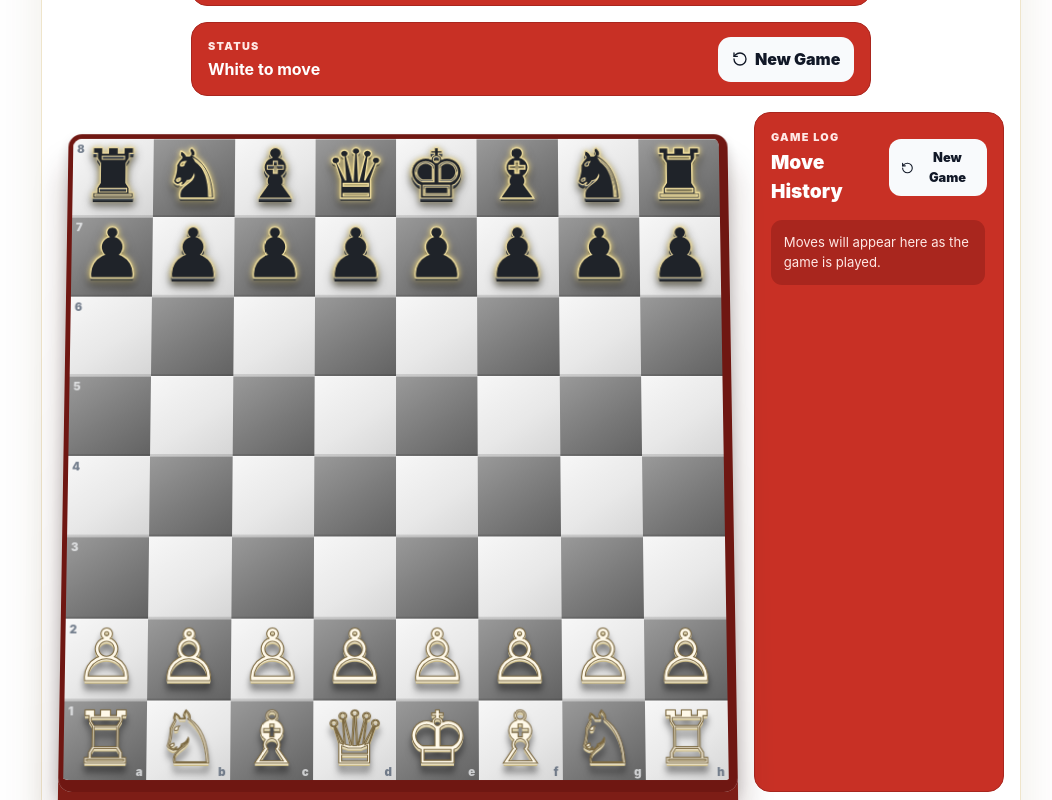
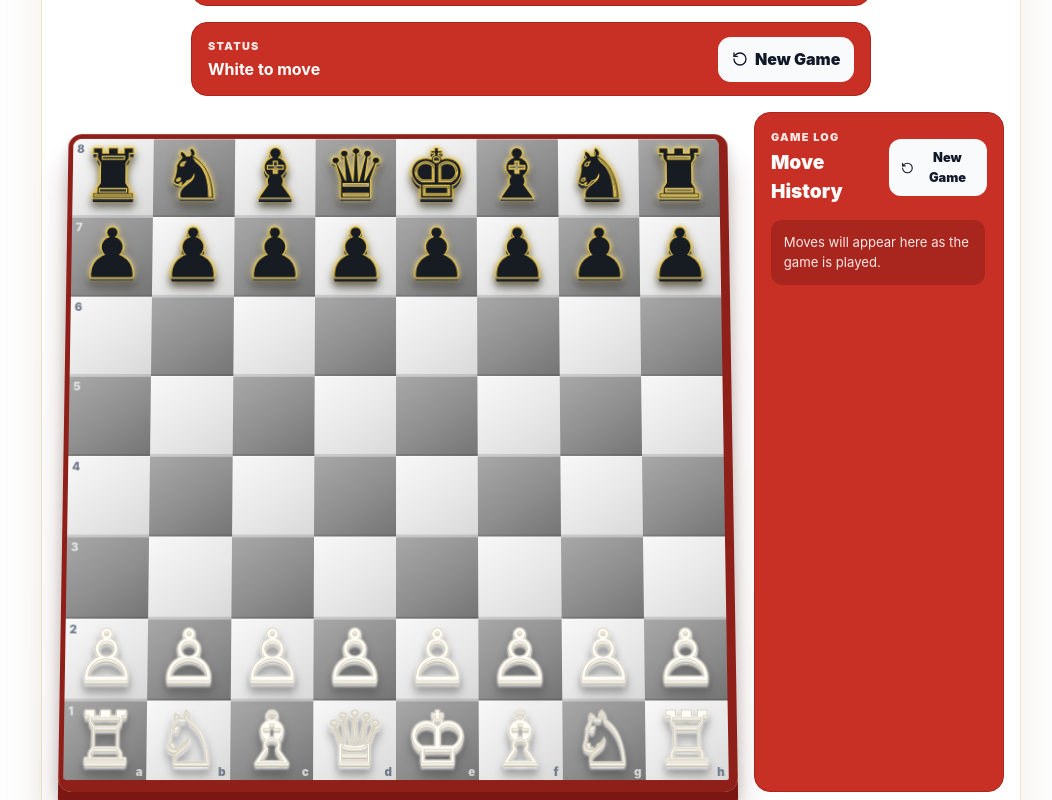
Before and after one commit to arunyadav-214/learning-website, a Next.js app: page /games/chess in a window 1280 px wide. Shown: the part 440-1240 px from the top of the page, without its empty margins (109-1161 px from the left). Built offline with nearby package versions, Linux system fonts and the light colour scheme.

Commit message:
Match chess board and pieces to milky white 3D reference

```diff
--- a/app/globals.css
+++ b/app/globals.css
@@ -2113,3 +2113,74 @@ body {
     0 0 2px rgba(70,50,10,.3),
     0 6px 6px rgba(0,0,0,.24) !important;
 }
+
+
+/* Chess reference-image visual match */
+.chess-page .chess-board {
+  border:5px solid #8f2019 !important;
+  border-bottom-width:12px !important;
+  border-right-width:9px !important;
+  border-radius:14px !important;
+  box-shadow:
+    0 20px 0 #7b1712,
+    0 30px 30px rgba(70,20,10,.24),
+    0 8px 14px rgba(0,0,0,.16) !important;
+}
+
+.chess-page .chess-square.light {
+  background:linear-gradient(145deg,#f8f8f8 0%,#e8e8e8 55%,#d8d8d8 100%) !important;
+}
+
+.chess-page .chess-square.dark {
+  background:linear-gradient(145deg,#a8a8a8 0%,#8e8e8e 55%,#747474 100%) !important;
+}
+
+/* Pure milky-white 3D pieces */
+.chess-page .chess-piece.white {
+  color:#fffdf7 !important;
+  -webkit-text-stroke:1px #d8d2c2 !important;
+  text-shadow:
+    0 1px 0 #ffffff,
+    0 2px 0 #f4f1e8,
+    0 3px 0 #ded9cb,
+    0 4px 0 #c9c2b1,
+    0 0 2px rgba(255,255,255,.95),
+    0 7px 6px rgba(0,0,0,.24) !important;
+  filter:
+    drop-shadow(0 2px 1px rgba(255,255,255,.9))
+    drop-shadow(0 6px 4px rgba(0,0,0,.30)) !important;
+}
+
+/* Dark 3D pieces with gold edge, matching the reference */
+.chess-page .chess-piece.black {
+  color:#171b22 !important;
+  -webkit-text-stroke:1.15px #e0bf4a !important;
+  text-shadow:
+    0 1px 0 #525964,
+    0 2px 0 #3b414a,
+    0 3px 0 #252a30,
+    0 4px 0 #121519,
+    0 0 2px rgba(255,231,137,.95),
+    0 0 5px rgba(212,175,55,.72),
+    0 7px 6px rgba(0,0,0,.42) !important;
+  filter:
+    drop-shadow(0 0 2px rgba(255,230,130,.72))
+    drop-shadow(0 5px 4px rgba(0,0,0,.42)) !important;
+}
+
+.chess-page .chess-square:hover .chess-piece,
+.chess-page .chess-square.selected .chess-piece {
+  transform:translateY(-5px) scale(1.08) !important;
+}
+
+.chess-page .chess-square.selected {
+  outline:2px solid #202020 !important;
+  outline-offset:-2px !important;
+}
+
+.chess-page .chess-move-dot {
+  background:#9ca0a6 !important;
+  box-shadow:
+    inset 0 2px 3px rgba(255,255,255,.35),
+    0 3px 5px rgba(0,0,0,.18) !important;
+}
```
